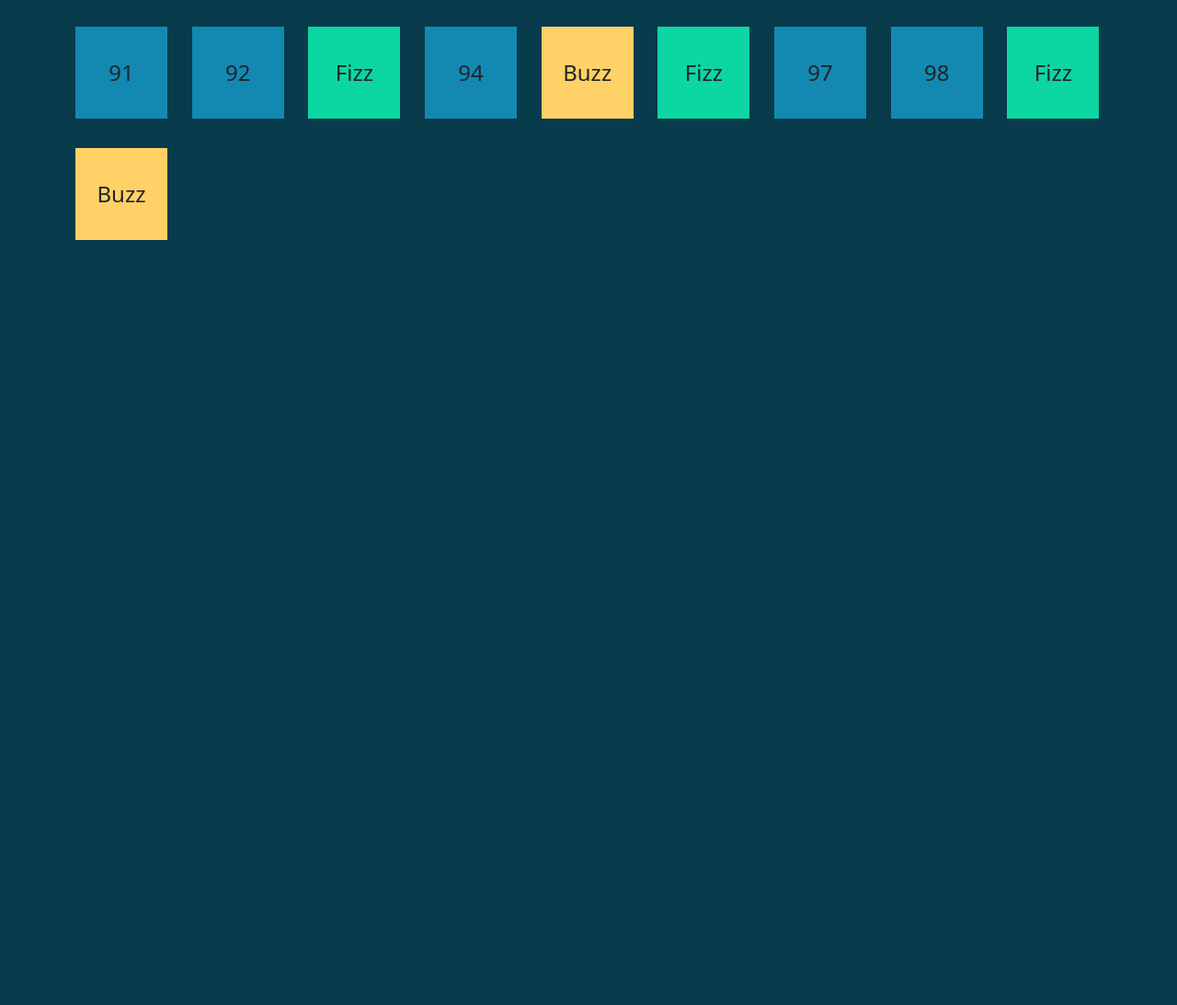
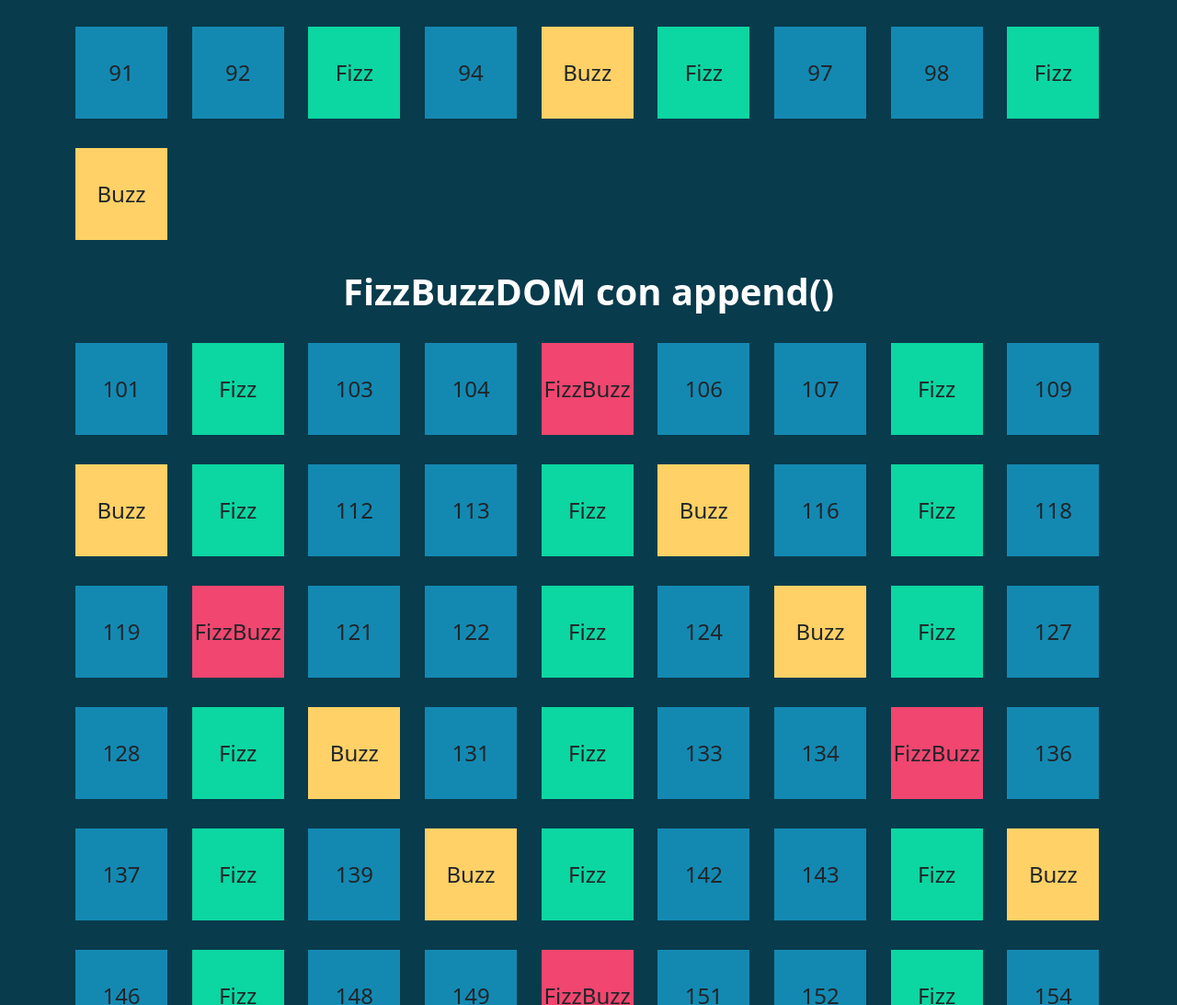
Before and after one commit to DavidePeloso-dev/js-fizzbuzz, a plain HTML site: page index.html in a window 1280 px wide. Shown: the part 1387-2480 px from the top of the page at 92% size. Before the commit the page ends 1664 px from the top, so only its background shows below. Drawn offline with nearby package versions, Linux system fonts and the light colour scheme.

Commit message:
Add version with append()

```diff
--- a/assets/js/script.js
+++ b/assets/js/script.js
@@ -24,3 +24,60 @@ for(let i = 1; i <= 100; i++){
 
 
 }
+
+const rowElAp = document.querySelector('.ap-row')
+for(let i = 101; i <= 200; i++){
+    if(i % 5 == 0 && i % 3 == 0){
+        let i = 'FizzBuzz'
+        //const colMarkUp = `<div class='col col-lg-2 col-xl py-3'><div class='box bg-fizzbuzz'>${i}</div></div>`;
+        const colEL = document.createElement('div');
+        const boxEl = document.createElement('div');
+        colEL.classList = 'col col-lg-2 col-xl py-3';
+        boxEl.classList = 'box bg-fizzbuzz';
+        boxEl.innerHTML = i;
+        colEL.append(boxEl);
+        console.log(boxEl);
+        rowElAp.append(colEL);
+        console.log(i);
+
+    } else if(i % 3 == 0){
+        let i = 'Fizz';
+        //const colMarkUp = `<div class='col col-lg-2 col-xl py-3'><div class='box bg-fizz'>${i}</div></div>`;
+        const colEL = document.createElement('div');
+        const boxEl = document.createElement('div');
+        colEL.classList = 'col col-lg-2 col-xl py-3';
+        boxEl.classList = 'box bg-fizz';
+        boxEl.innerHTML = i;
+        colEL.append(boxEl);
+        console.log(boxEl);
+        rowElAp.append(colEL);
+        console.log(i);
+
+    } else if(i % 5 == 0){
+        let i = 'Buzz';
+        //const colMarkUp = `<div class='col col-lg-2 col-xl py-3'><div class='box bg-buzz'>${i}</div></div>`;
+        const colEL = document.createElement('div');
+        const boxEl = document.createElement('div');
+        colEL.classList = 'col col-lg-2 col-xl py-3';
+        boxEl.classList = 'box bg-buzz';
+        boxEl.innerHTML = i;
+        colEL.append(boxEl);
+        console.log(boxEl);
+        rowElAp.append(colEL);
+        console.log(i);
+
+    } else {
+        //const colMarkUp = `<div class='col col-lg-2 col-xl py-3'><div class='box bg-i'>${i}</div></div>`;
+        const colEL = document.createElement('div');
+        const boxEl = document.createElement('div');
+        colEL.classList = 'col col-lg-2 col-xl py-3';
+        boxEl.classList = 'box bg-i';
+        boxEl.innerHTML = i;
+        colEL.append(boxEl);
+        console.log(boxEl);
+        rowElAp.append(colEL);
+        console.log(i);
+    };
+
+
+}
--- a/index.html
+++ b/index.html
@@ -13,6 +13,11 @@
             <div class="row">
 
             </div>
+
+            <h1 class="text-center text-white fw-bold my-3">FizzBuzzDOM con append()</h1>
+            <div class="row ap-row">
+
+            </div>
         </div>
     <script src="./assets/js/script.js"></script>
     <script src='https://cdn.jsdelivr.net/npm/bootstrap@5.3.2/dist/js/bootstrap.bundle.min.js' integrity='sha384-C6RzsynM9kWDrMNeT87bh95OGNyZPhcTNXj1NW7RuBCsyN/o0jlpcV8Qyq46cDfL' crossorigin='anonymous'></script>
```
